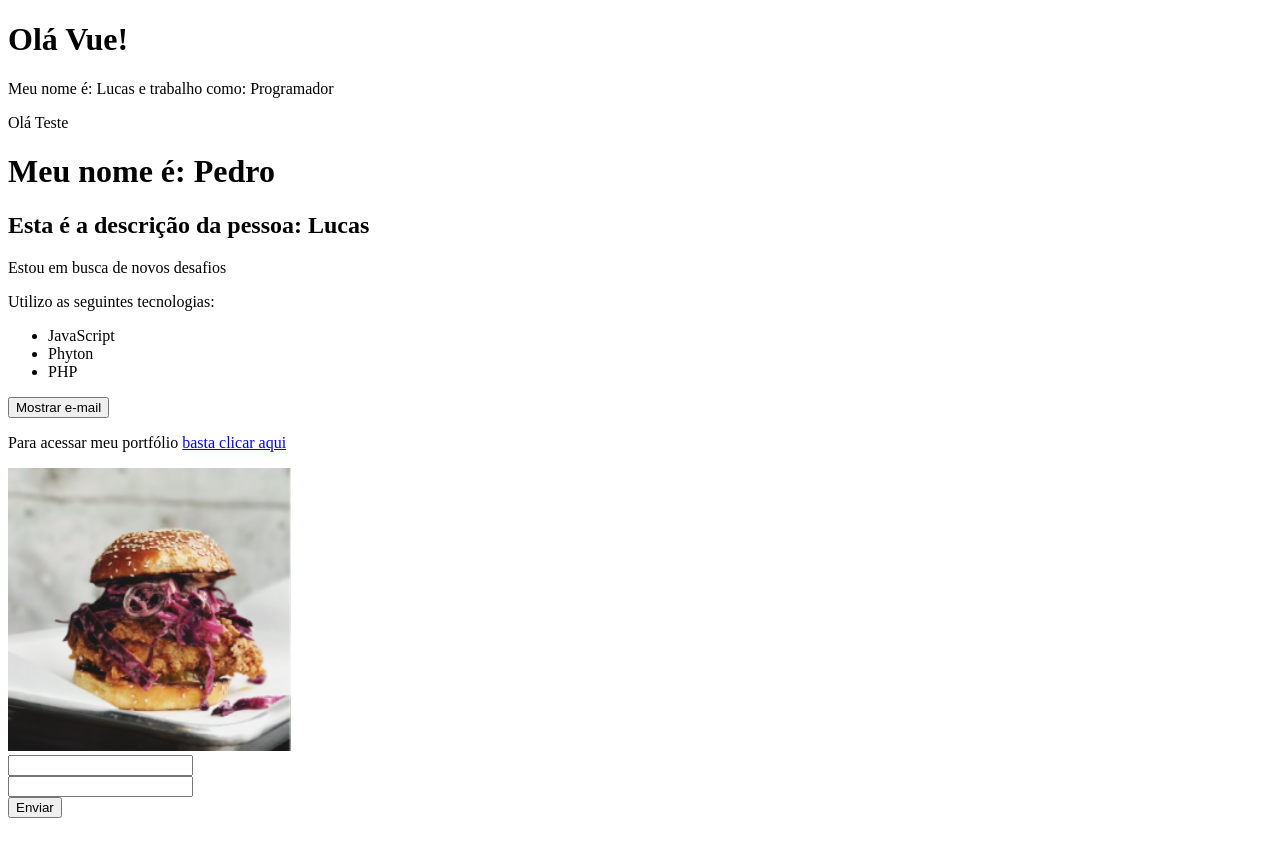
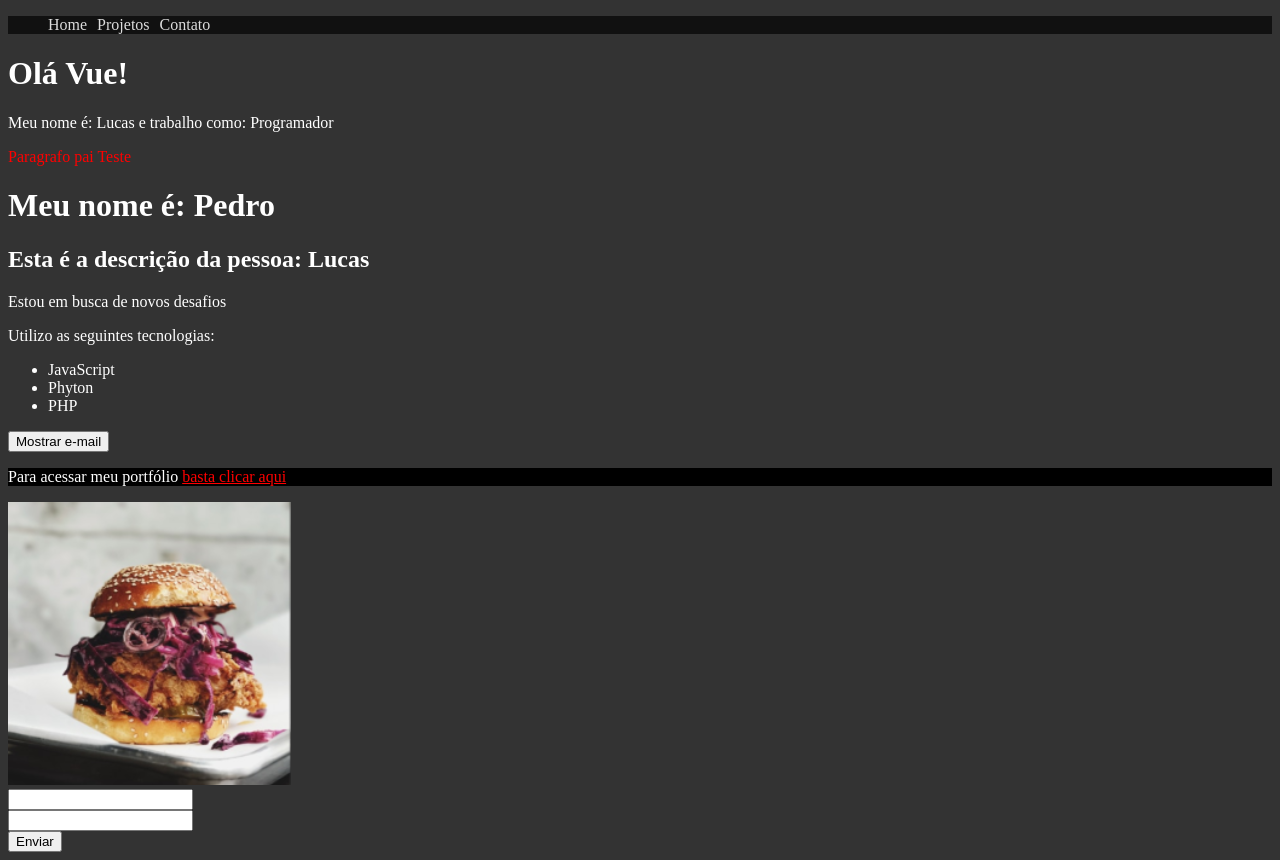
Before and after one commit to Dev-LucasM/vue-tests, a Vue app in the folder 2_instalacao/: page / in a window 1280 px wide. Before the commit the page ends 826 px from the top, so only its background shows below. Built offline with nearby package versions, Linux system fonts and the light colour scheme.

Commit message:
feat: scoped css and global css

```diff
--- a/2_instalacao/src/App.vue
+++ b/2_instalacao/src/App.vue
@@ -1,7 +1,8 @@
 <template>
   <div>
+    <Header />
     <PrimeiroComponente />
-    <p>Olá {{ testando }}</p>
+    <p class="paragrafo-pai">Paragrafo pai {{ testando }}</p>
     <LifeCycle />
     <Pessoa />
   </div>
@@ -10,6 +11,7 @@
 <script>
   import PrimeiroComponente from './components/PrimeiroComponente.vue'
   import LifeCycle from './components/LifeCycle.vue';
+  import Header from './components/Header.vue'
   import Pessoa from './components/Pessoa.vue';
 
   export default {
@@ -17,7 +19,8 @@
     components: {
       PrimeiroComponente,
       LifeCycle,
-      Pessoa
+      Pessoa,
+      Header
     },
     data() {
       return {
@@ -26,3 +29,18 @@
     },
   }
 </script>
+
+<style>
+  body {
+    background-color: #333;
+    color: #fff;
+  }
+
+  a {
+    color: red;
+  }
+
+  .teste {
+    background-color: #000;
+  }
+</style>
--- /dev/null
+++ b/2_instalacao/src/components/Header.vue
@@ -0,0 +1,35 @@
+<template>
+  <ul>
+    <li><a href="">Home</a></li>
+    <li><a href="">Projetos</a></li>
+    <li><a href="">Contato</a></li>
+  </ul>
+</template>
+
+<script>
+export default {
+  name: 'Header'
+}
+</script>
+
+<style scoped>
+  ul {
+    list-style: none;
+    display: flex;
+    background-color: #111;
+  }
+
+  li {
+    margin-right: 10px;
+  }
+
+  a {
+    color: #ddd;
+    text-decoration: none;
+    transition: .5s;
+  }
+
+  a:hover {
+    color: turquoise;
+  }
+</style>
--- a/2_instalacao/src/components/Info.vue
+++ b/2_instalacao/src/components/Info.vue
@@ -12,7 +12,7 @@
       <button @click="showEmail">{{ textoBotao }}</button>
     </div>
     <p v-show="mostrar_email">Mande uma mensagem para: {{ email }}</p>
-    <p>Para acessar meu portfólio <a v-bind:href="meu_link" target="_blank">basta clicar aqui</a></p>
+    <p class="teste">Para acessar meu portfólio <a v-bind:href="meu_link" target="_blank">basta clicar aqui</a></p>
     <Picture />
   </div>
 </template>
@@ -46,3 +46,9 @@
     }
   }
 </script>
+
+<style>
+  .paragrafo-pai {
+    color: red;
+  }
+</style>
```
